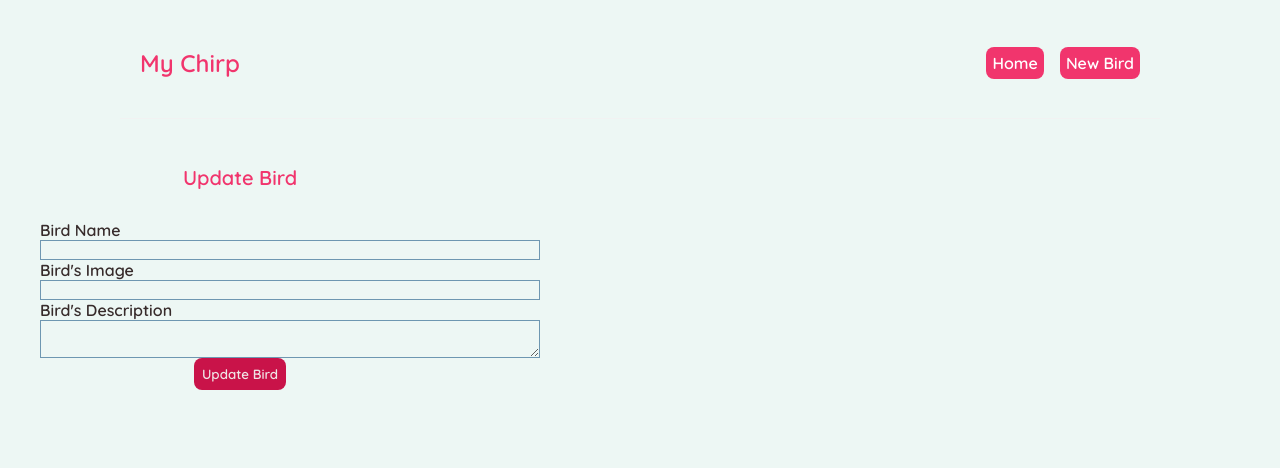
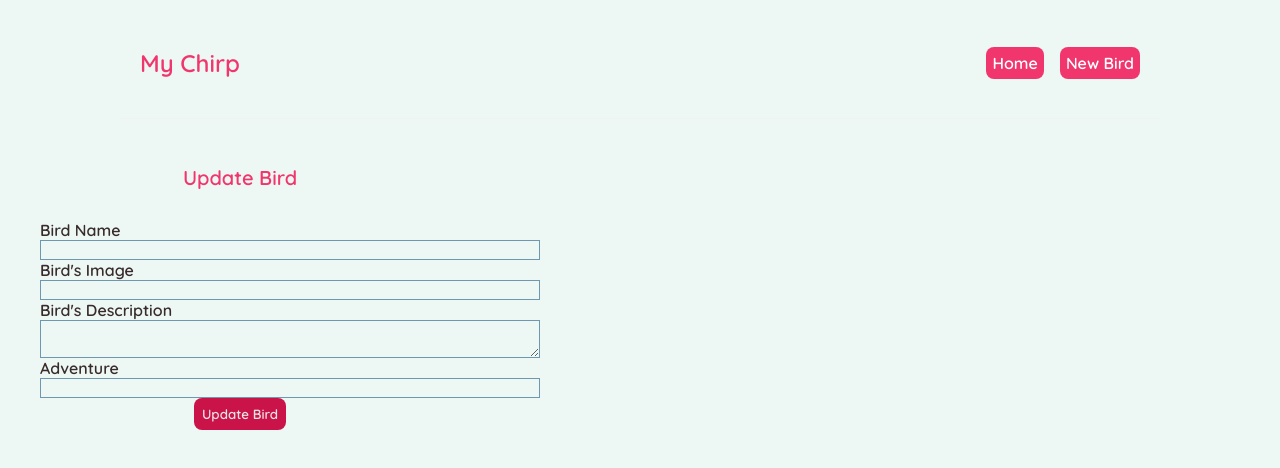
Before and after one commit to Francis-Muriithi/my-chirp-frontend, a React (Create React App) app: page /update/1 in a window 1280 px wide. Shown: the top 468 px of the page. Built offline with nearby package versions, Linux system fonts and the light colour scheme; no server answers.

Commit message:
crud testing

```diff
--- a/package.json
+++ b/package.json
@@ -1,7 +1,7 @@
 {
   "name": "my-chirp-frontend",
   "version": "0.1.0",
-  "PROXY": "http://localhost:3000",
+  "PROXY": "http://localhost:3002",
   "private": true,
   "dependencies": {
     "@testing-library/jest-dom": "^5.16.5",
--- a/src/Create.js
+++ b/src/Create.js
@@ -5,16 +5,16 @@ function Create() {
   const [name, setName] =useState('')
     const [image, setImage] = useState('')
     const [description, setDescription] = useState('')
-    const [adventure, setAdventure] = useState( );
+    const [adventure_id, setAdventure] = useState( );
     // const [adventureTitle, setAdventureTitle] = useState( );
     const history = useHistory()
     const [isLoading, setIsLoading] = useState(false);
 
   const handleSubmit = (e)=>{
     e.preventDefault();
-    const bird = {name, image, description, adventure}
+    const bird = {name, image, description, adventure_id}
 
-fetch('http://localhost:3000/birds/', {
+fetch('https://chirplog.herokuapp.com/birds/', {
 method: 'POST',
 headers: {'Content-Type': "application/json"},
 body: JSON.stringify(bird)
@@ -36,7 +36,7 @@ history.push('/')
             <label> Bird's Description</label>
             <textarea required value= {description} onChange={(e)=> setDescription(e.target.value)}/>
             <label>Adventure Title</label>
-            <input type="text" required  value={adventure} onChange={(e)=> setAdventure(e.target.value)}/>
+            <input type="text" required  value={adventure_id} onChange={(e)=> setAdventure(e.target.value)}/>
             {!isLoading && <button>Add Bird</button>}
             {isLoading && <button disabled>Adding bird....</button>}
         </form>
--- a/src/Update.js
+++ b/src/Update.js
@@ -1,9 +1,10 @@
 import React, {useEffect, useState}from 'react'
-import {useParams, useHistory} from 'react-router-dom';
+import {useParams } from 'react-router-dom';
 
 function Update() {
     const [name, setName] =useState('')
     const [image, setImage] = useState('')
+    const [adventure_id, setAdventure] =useState('')
     const [description, setDescription] = useState('')
     const params = useParams()
 
@@ -18,13 +19,14 @@ function Update() {
         setName(result.name)
         setImage(result.image)
         setDescription(result.description)
+        setAdventure(result.adventure_id)
     }
 
     const updateBird = async()=>{
         console.warn(name, image, description)
         let result = await fetch(`https://chirplog.herokuapp.com/birds/${params.id}`, {
-            method: 'PUT',
-            body: JSON.stringify({name, image, description}),
+            method: 'PATCH',
+            body: JSON.stringify({name, image, description, adventure_id}),
             headers: {'Content-type': 'Application/json'},
         });
     }
@@ -39,6 +41,8 @@ function Update() {
             <input required value={image} onChange={(e)=> setImage(e.target.value)}/>
             <label> Bird's Description</label>
             <textarea required value= {description} onChange={(e)=> setDescription(e.target.value)}/>
+            <label> Adventure</label>
+            <input required value= {adventure_id} onChange={(e)=> setAdventure(e.target.value)}/>
             <button onClick ={updateBird}>Update Bird</button>
         </form>
     </div>
```
